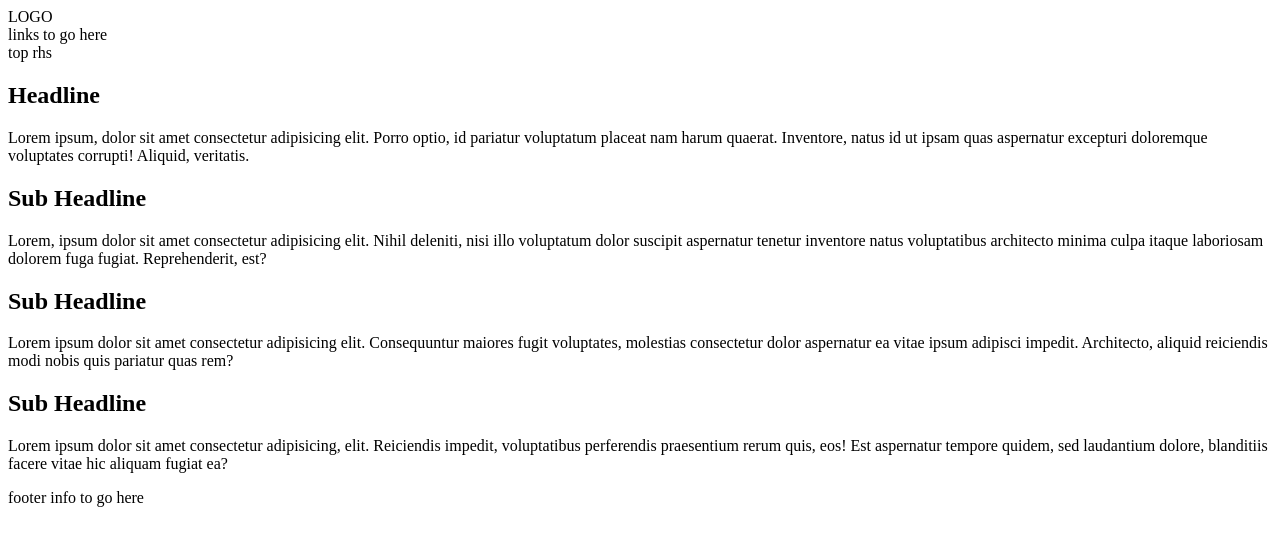
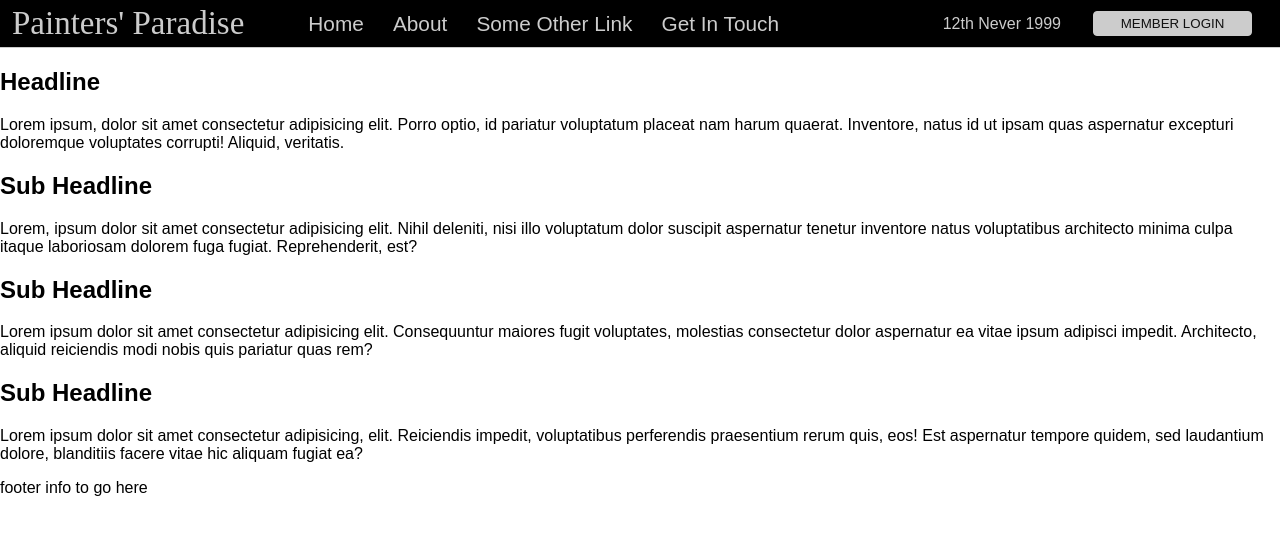
Before and after one commit to trongate/painters_paradise, a plain HTML site: page index.html in a window 1280 px wide. Drawn offline with Linux system fonts and the light colour scheme; a web font is replaced by a local one.

Commit message:
END OF HEADER TUTORIAL

```diff
--- a/css/painters_paradise.css
+++ b/css/painters_paradise.css
@@ -1,7 +1,102 @@
+*,
+*::before,
+*::after {
+  box-sizing: border-box;
+}
+
+body {
+  margin: 0;
+  font-family: Arial;
+}
+
+header {
+  background-color: #000;
+  color: #ccc;
+  display: flex;
+  flex-direction: row;
+  align-items: center;
+  justify-content: space-between;
+  border-bottom: 1px #ccc solid;
+}
+
+header > div,
+header > nav {
+  margin: 5px 12px;
+}
+
+header > nav {
+  flex-grow: 1;
+}
+
+header > nav > ul {
+  list-style-type: none;
+  display: flex;
+  flex-direction: row;
+  margin: 0;
+  font-size: 1.3em;
+}
+
+header > nav a {
+  margin-right: 1.4em;
+}
+
+header > nav a:hover {
+  text-decoration: underline;
+}
+
+header a {
+  color: #ccc;
+  text-decoration: none;
+}
+
+header a:hover {
+  color: #fff;
+}
+
+.top-rhs {
+  display: flex;
+  flex-direction: row;
+  align-items: center;
+  justify-content: space-between;
+}
+
+.top-rhs > div {
+  margin: 0 1em;
+}
+
+button {
+  background-color: #0297c8;
+  padding: .3em 2em;
+  border-radius: .3em;
+  border: 1px #0297c8 solid;
+  text-transform: uppercase;
+  color: #eee;
+}
+
+button:hover {
+  background-color: #04ace3;
+  border: 1px #04ace3 solid;
+  color: #fff;
+  cursor: pointer;
+}
+
+.alt {
+  background-color: #ccc;
+  color: #111;
+  border: 1px #ccc solid;
+}
+
+.alt:hover {
+  background-color: #fff;
+  border: 1px #fff solid;
+  color: #000;
+}
+
 .logo {
   font-family: "Shrikhand", serif;
   font-weight: 400;
   font-style: normal;
+  font-size: 33px;
 }
 
 .signature {
--- a/index.html
+++ b/index.html
@@ -12,13 +12,21 @@
 <body>
     <header>
         <div>
-            LOGO
+            <a href="#" class="logo">Painters' Paradise</a>
         </div>
         <nav>
-            links to go here
+            <ul>
+                <li><a href="#">Home</a></li>
+                <li><a href="#">About</a></li>
+                <li><a href="#">Some Other Link</a></li>
+                <li><a href="#">Get In Touch</a></li>
+            </ul>
         </nav>
-        <div>
-            top rhs
+        <div class="top-rhs">
+            <div>12th Never 1999</div>
+            <div>
+                <button class="alt">Member Login</button>
+            </div>
         </div>
     </header>
     <section id="hero">
```
